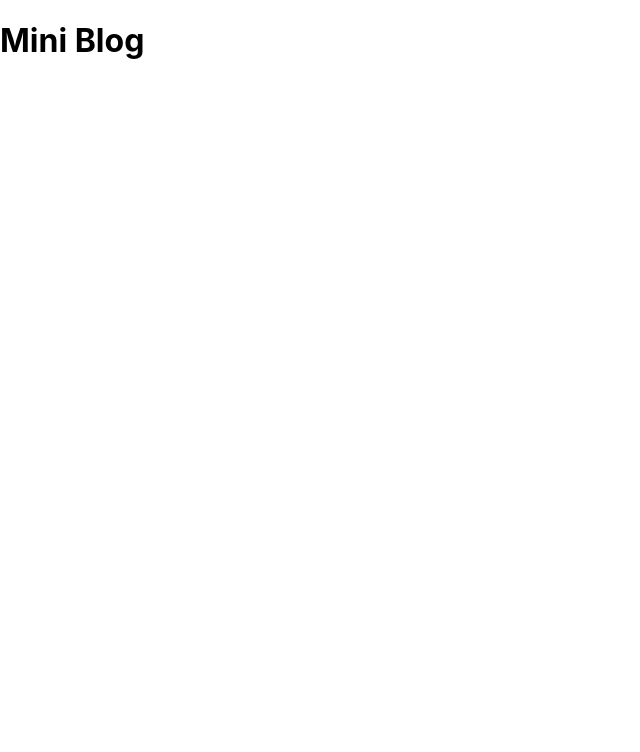
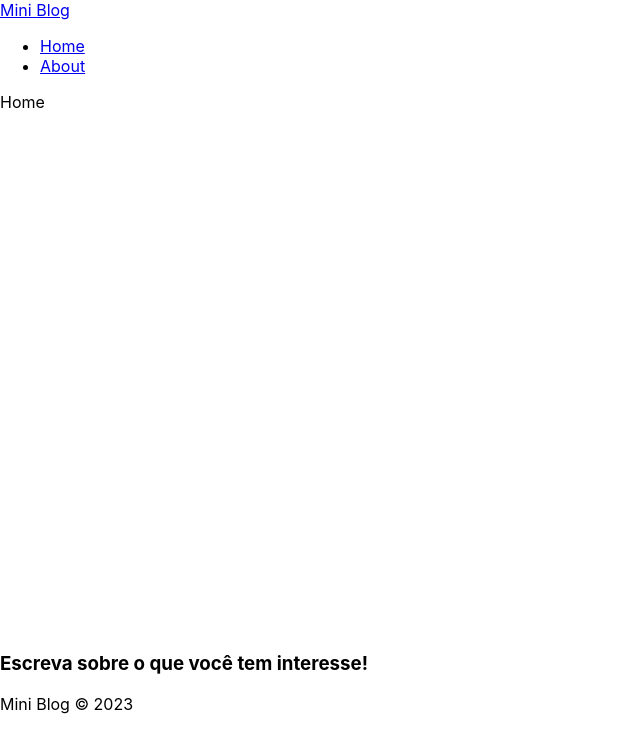
Before and after one commit to LeonardoVechieti/MiniBlog, a React (Create React App) app: page / in a window 1280 px wide. Shown: the top 752 px of the page, without its empty margins (0-640 px from the left). Built offline with nearby package versions, Linux system fonts and the light colour scheme.

Commit message:
Feature: Firebase and structures

```diff
--- a/package.json
+++ b/package.json
@@ -9,6 +9,7 @@
     "firebase": "^9.17.1",
     "react": "^18.2.0",
     "react-dom": "^18.2.0",
+    "react-router-dom": "^6.8.1",
     "react-scripts": "5.0.1",
     "web-vitals": "^2.1.4"
   },
--- a/src/App.js
+++ b/src/App.js
@@ -1,10 +1,29 @@
+import './App.css';
 
-import './App.css';
+import { BrowserRouter, Routes, Route, Navigate } from 'react-router-dom';
+
+//pages
+import Home from './pages/Home/Home';
+import About from './pages/About/About';
+
+//components
+import Navbar from './components/Navbar/Navbar';
+import Footer from './components/Footer/Footer';
+
 
 function App() {
   return (
     <div className="App">
-      <h1>Mini Blog</h1>
+      <BrowserRouter>
+        <Navbar />
+        <div className='container'>
+          <Routes>
+            <Route path="/" element={<Home />} />
+            <Route path="/about" element={<About />} />
+          </Routes>
+        </div>
+        <Footer />
+      </BrowserRouter>
     </div>
   );
 }
--- /dev/null
+++ b/src/components/Footer/Footer.js
@@ -0,0 +1,15 @@
+import React from 'react'
+import styles from './Footer.module.css'
+
+
+const Footer = () => {
+  return (
+    // eslint-disable-next-line
+    <footer>
+      <h3>Escreva sobre o que você tem interesse!</h3>
+      <p>Mini Blog &copy; 2023</p>
+    </footer>
+  );
+};
+
+export default Footer
--- /dev/null
+++ b/src/components/Navbar/Navbar.js
@@ -0,0 +1,24 @@
+import React from 'react'
+import styles from './Navbar.module.css'
+import { NavLink } from 'react-router-dom'
+
+const Navbar = () => {
+  return (
+    <nav>
+        <NavLink to= "/">
+            Mini <span>Blog</span>
+        </NavLink>
+        <ul>
+            <li>
+                <NavLink to= "/">Home</NavLink>
+            </li>
+            <li>
+                <NavLink to= "/about">About</NavLink>
+            </li>
+        </ul>
+
+    </nav>
+  )
+}
+
+export default Navbar
--- /dev/null
+++ b/src/pages/About/About.js
@@ -0,0 +1,11 @@
+import React from 'react'
+//css
+import styles from './About.module.css'
+
+const About = () => {
+  return (
+    <div>About</div>
+  )
+}
+
+export default About
--- /dev/null
+++ b/src/pages/Home/Home.js
@@ -0,0 +1,10 @@
+import React from 'react'
+import styles from './Home.module.css'
+
+const Home = () => {
+  return (
+    <div>Home</div>
+  )
+}
+
+export default Home
```
Also changed, not shown: src/firebase/config.js (added, +26 -0 lines), src/components/Footer/Footer.module.css (added), src/components/Navbar/Navbar.module.css (added), src/pages/About/About.module.css (added), src/pages/Home/Home.module.css (added), 1 other file (tests, documents, lock files or other folders).
